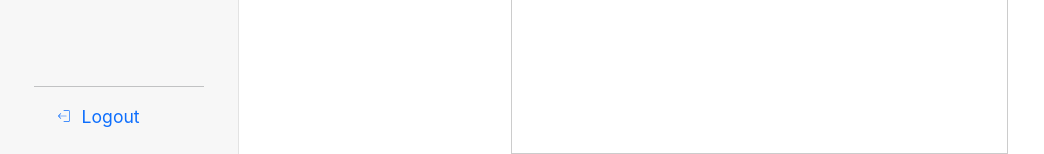
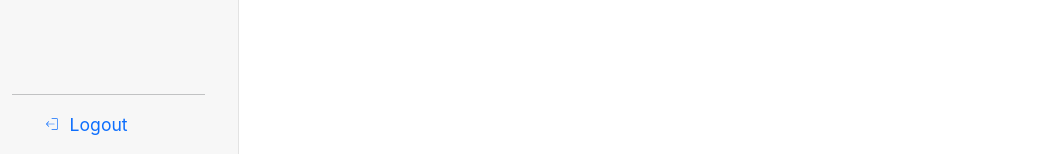
Before and after one commit to Userport-ai/prospecting-ai, a React (Create React App) app: page /icp/create in a window 1280 px wide. Shown: the part 646-800 px from the top of the page, without its empty margins (0-1044 px from the left). Built offline with nearby package versions, Linux system fonts and the light colour scheme.

Commit message:
Made CSS changes to make sure the sidebar extends with increasing page height
Works for now

```diff
--- a/src/App.css
+++ b/src/App.css
@@ -28,6 +28,13 @@
   color: #61dafb;
 }
 
+#app-div {
+  /* We need this to ensure App is always 100% width and height */
+  width: 100%;
+  height: 100%;
+  min-height: 100vh;
+}
+
 @keyframes App-logo-spin {
   from {
     transform: rotate(0deg);
--- a/src/App.js
+++ b/src/App.js
@@ -9,7 +9,10 @@ function App() {
       <div className="container-fluid d-flex p-0">
         <Sidebar />
         {/* We need container-fluid class to remaining screen width for the app is fully taken. */}
-        <div className="container-fluid d-flex justify-content-start p-0">
+        <div
+          id="app-div"
+          className="container-fluid d-flex justify-content-start p-0"
+        >
           <Outlet />
         </div>
       </div>
--- a/src/Sidebar.js
+++ b/src/Sidebar.js
@@ -43,10 +43,7 @@ function Sidebar() {
               </NavItem>
             </ul>
           </div>
-          <div
-            id="logout-container"
-            className="container mt-auto d-flex flex-column"
-          >
+          <div id="logout-container">
             <hr />
             <a href="#" className="mb-3">
               <CiLogout id="icon" />
--- a/src/create-icp.css
+++ b/src/create-icp.css
@@ -4,6 +4,8 @@
 
 #create-icp {
   width: 100%;
+  /* This is to ensure the box streches only to current content height */
+  height: fit-content;
   font-size: 0.8rem;
   color: #3b3b3b;
   border: 0.5px solid #ccc;
--- a/src/sidebar.css
+++ b/src/sidebar.css
@@ -1,6 +1,8 @@
 #sidebar {
   width: 18rem;
-  height: 100vh;
+  /* This is to position sidebar */
+  position: relative;
+  min-height: 100%;
   background-color: #f7f7f7;
   border-right: solid 1px #e3e3e3;
 }
@@ -55,6 +57,15 @@
   margin-left: 1rem;
 }
 
+#sidebar #logout-container {
+  position: absolute;
+  bottom: 0;
+  left: 0;
+  width: 100%;
+  display: inline-block;
+  margin-bottom: 1rem;
+}
+
 #sidebar #logout-container hr {
   width: 90%;
   height: 0.1rem;
```
